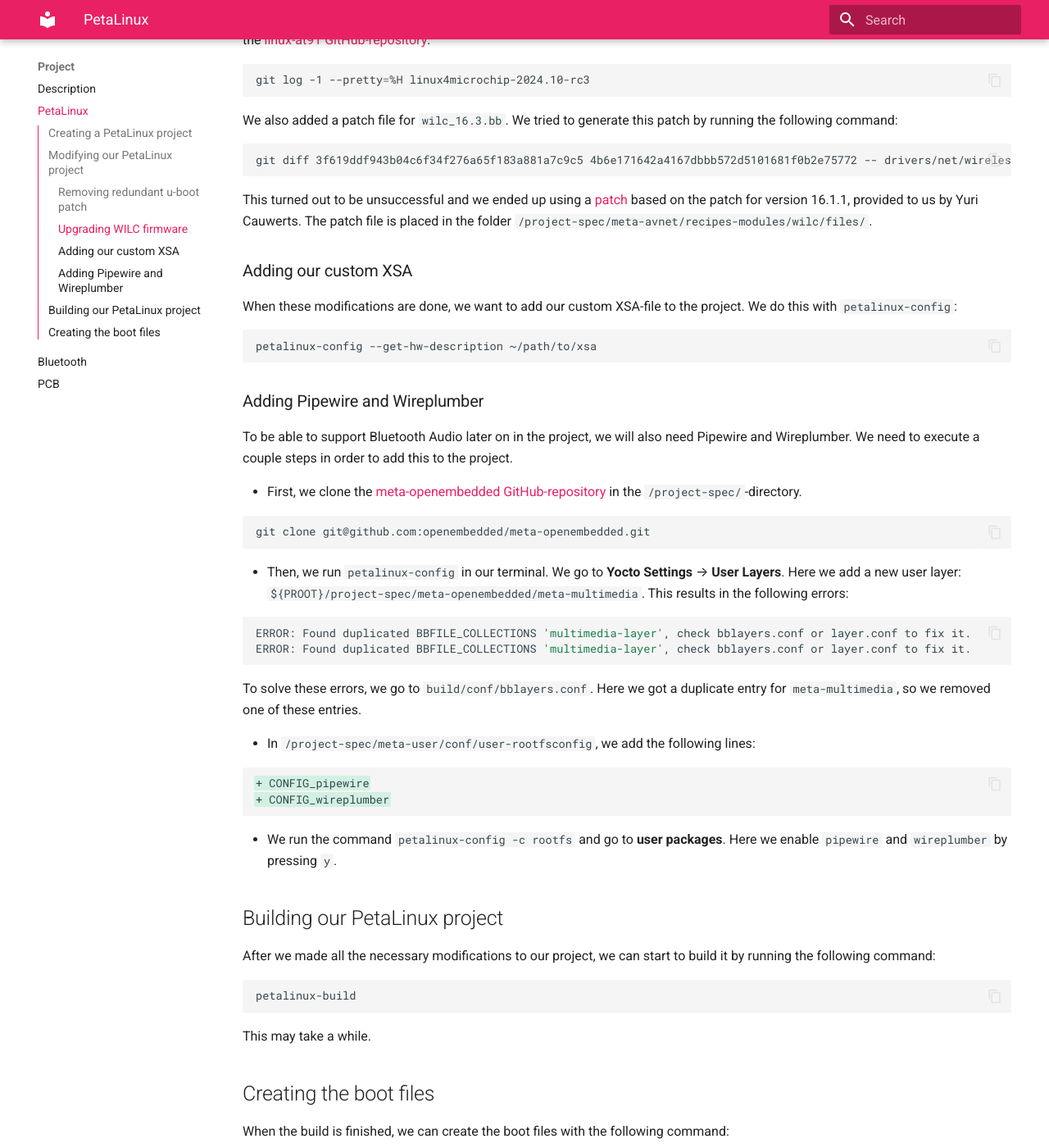
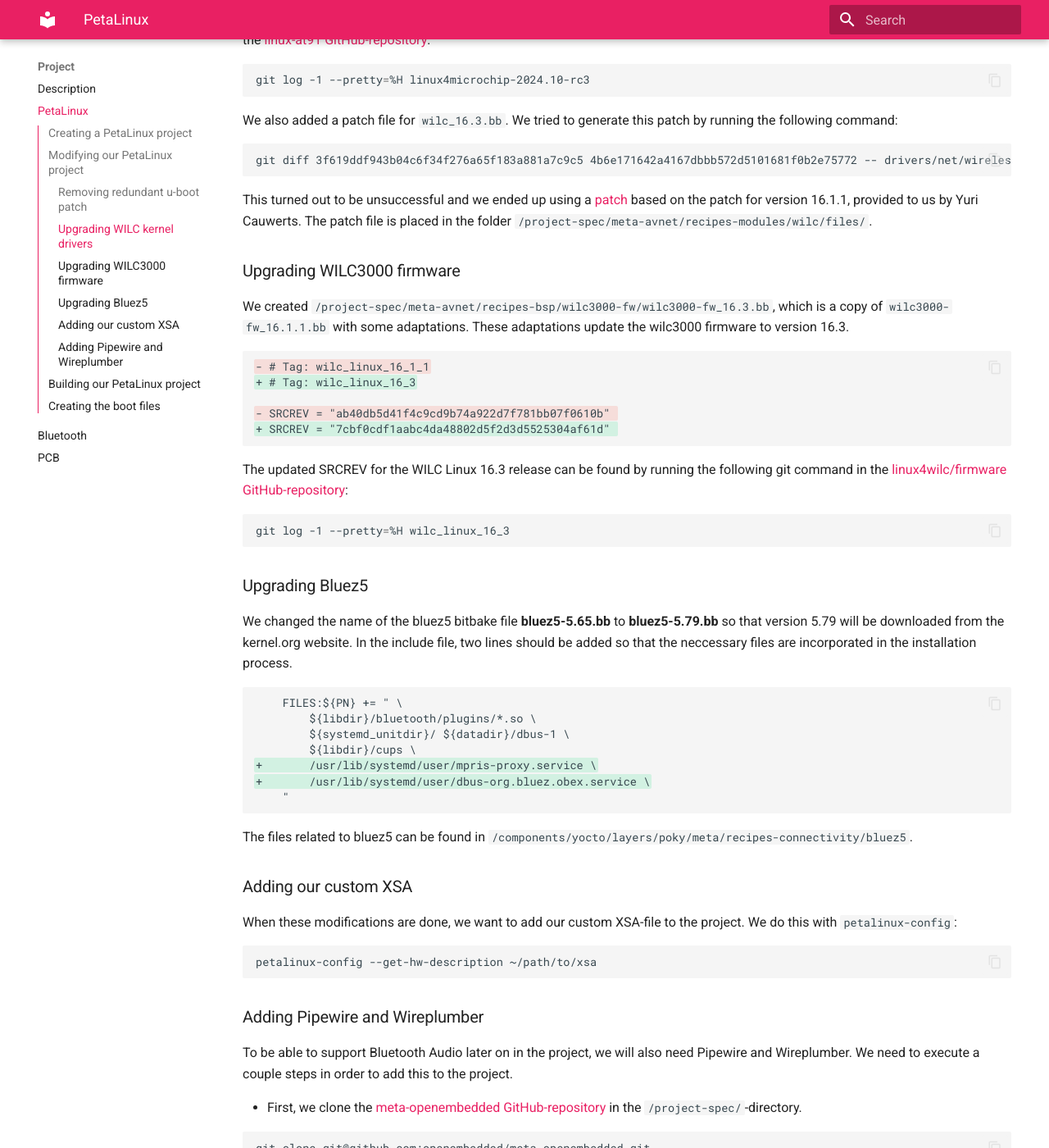
Before and after one commit to michielskobe/rnd-final-project, an MkDocs documentation site: the page built from docs/project/petalinux.md, in a window 1280 px wide and 1400 px high, scrolled down 1359 px. Shown: the whole window at 82% size. Built offline with MkDocs 1.6.1 and Material for MkDocs 9.7.7, drawn with Linux system fonts in a browser that asks for light colours; nearby versions of some CDN libraries; library files that are not in the unit come from our copies; some of the changed text lies outside the part shown.

Commit message:
Added petalinux documenation

````diff
--- a/docs/project/petalinux.md
+++ b/docs/project/petalinux.md
@@ -22,9 +22,10 @@ We removed a patch in `/project-spec/meta-avnet/recipes-bsp/u-boot/u-boot-xlnx_%
 -            "
 ```
 
-### Upgrading WILC firmware
+### Upgrading WILC kernel drivers
 
-We created `/project-spec/meta-avnet/recipes-modules/wilc/wilc_16.3.bb`, which is a copy of `wilc_16.1.1.bb` with some adaptations. These adaptations update the Linux kernel to version 6.6 and the WILC firmware to 16.3.
+We created `/project-spec/meta-avnet/recipes-modules/wilc/wilc_16.3.bb`, which is a copy of `wilc_16.1.1.bb` with some adaptations. These adaptations update the kernel drivers for the WILC chip to version 16.3 which supports Linux kernel version 6.6.
+
 ```diff
 - SRC_URI = "git://github.com/linux4sam/linux-at91.git;protocol=http;branch=${BRANCH};subpath=drivers/net/wireless/microchip/wilc1000 \
 -           file://0001-ultra96-modifications-16.1.patch \
@@ -52,6 +53,37 @@ We also added a patch file for `wilc_16.3.bb`. We tried to generate this patch b
 git diff 3f619ddf943b04c6f34f276a65f183a881a7c9c5 4b6e171642a4167dbbb572d5101681f0b2e75772 -- drivers/net/wireless/microchip/wilc1000 > ~/path/to/petalinux/project/project-spec/meta-avnet/recipes-modules/wilc/files/0001-ultra96-modifications-16.3.patch
 ```
 This turned out to be unsuccessful and we ended up using a [patch](https://gitlab.kuleuven.be/groep-t/courses/rndembed/2425/team-e/-/blob/fc166c653e7d07ab2270e85d3484d8db5c27b601/petalinux/0001-ultra96-modifications-16.3.patch) based on the patch for version 16.1.1, provided to us by Yuri Cauwerts. The patch file is placed in the folder `/project-spec/meta-avnet/recipes-modules/wilc/files/`.
+
+### Upgrading WILC3000 firmware
+
+We created `/project-spec/meta-avnet/recipes-bsp/wilc3000-fw/wilc3000-fw_16.3.bb`, which is a copy of `wilc3000-fw_16.1.1.bb` with some adaptations. These adaptations update the wilc3000 firmware to version 16.3.
+
+```diff
+- # Tag: wilc_linux_16_1_1
++ # Tag: wilc_linux_16_3
+
+- SRCREV = "ab40db5d41f4c9cd9b74a922d7f781bb07f0610b"
++ SRCREV = "7cbf0cdf1aabc4da48802d5f2d3d5525304af61d"
+```
+The updated SRCREV for the WILC Linux 16.3 release can be found by running the following git command in the [linux4wilc/firmware GitHub-repository](https://github.com/linux4wilc/firmware):
+```bash
+git log -1 --pretty=%H wilc_linux_16_3
+```
+
+### Upgrading Bluez5
+
+We changed the name of the bluez5 bitbake file **bluez5-5.65.bb** to **bluez5-5.79.bb** so that version 5.79 will be downloaded from the kernel.org website. In the include file, two lines should be added so that the neccessary files are incorporated in the installation process.
+
+```diff
+    FILES:${PN} += " \
+        ${libdir}/bluetooth/plugins/*.so \
+        ${systemd_unitdir}/ ${datadir}/dbus-1 \
+        ${libdir}/cups \
++       /usr/lib/systemd/user/mpris-proxy.service \
++       /usr/lib/systemd/user/dbus-org.bluez.obex.service \
+    "
+```
+The files related to bluez5 can be found in `/components/yocto/layers/poky/meta/recipes-connectivity/bluez5`.
 
 ### Adding our custom XSA
 
````
